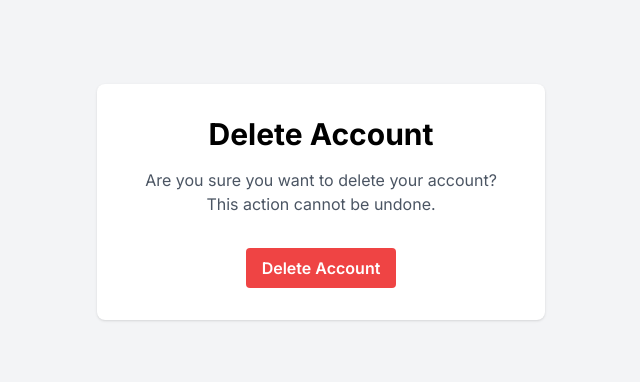
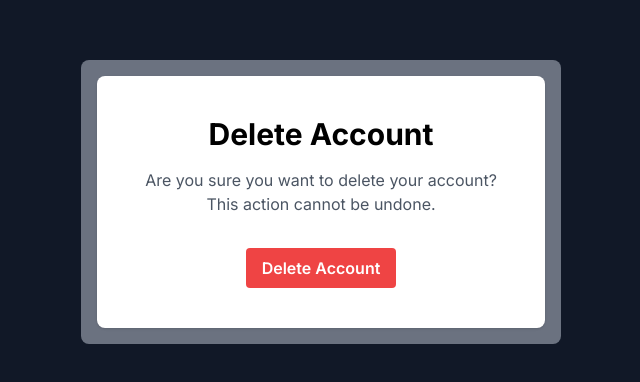
Before and after one commit to 27bronu/social-media, a Next.js app: page /delete in a window 1280 px wide. Shown: the part 198-580 px from the top of the page, without its empty margins (319-959 px from the left). Built offline with nearby package versions, Linux system fonts and the light colour scheme; no server answers.

Commit message:
refactor/edit_UI

```diff
--- a/src/app/delete/page.tsx
+++ b/src/app/delete/page.tsx
@@ -103,16 +103,13 @@ const DeleteAccount = () => {
   };
 
   return (
-    <div className="flex flex-col items-center justify-center h-screen bg-gray-100">
-      <div className="max-w-md p-8 bg-white rounded-lg shadow">
+    <div className="flex flex-col items-center justify-center h-screen bg-gray-900">
+      <div className="bg-gray-500 text-black px-4 py-4 rounded-lg">
+      <div className="max-w-md p-10 bg-white rounded-lg shadow">
         <h1 className="text-3xl font-bold mb-4 text-center">Delete Account</h1>
         <p className="text-gray-600 mb-8 text-center">
           Are you sure you want to delete your account? This action cannot be undone.
         </p>
-
-        {username && (
-          <p className="text-gray-800 mb-4 text-center">{username}</p>
-        )}
 
         <div className="flex justify-center">
           <button
@@ -181,7 +178,7 @@ const DeleteAccount = () => {
 
         {isSuccessModalOpen && (
           <div className="fixed inset-0 flex items-center justify-center bg-gray-900 bg-opacity-50">
-            <div className="bg-white max-w-md rounded-lg p-8">
+            <div className="bg-white max-w-md max-h-full p-16 rounded-lg">
               <h2 className="text-2xl font-bold mb-4 text-center">Account Deletion Successful</h2>
               <p className="text-center">Your account has been successfully deleted.</p>
             </div>
@@ -190,7 +187,7 @@ const DeleteAccount = () => {
 
         {isErrorModalOpen && (
           <div className="fixed inset-0 flex items-center justify-center bg-gray-900 bg-opacity-50">
-            <div className="bg-white max-w-md rounded-lg p-8">
+            <div className="bg-white max-w-md max-h-full p-14 rounded-lg">
               <h2 className="text-2xl font-bold mb-4 text-center">Account Deletion Failed</h2>
               <p className="text-center">Sorry, an error occurred while deleting your account.</p>
               <div className="flex justify-end mt-4">
@@ -207,6 +204,7 @@ const DeleteAccount = () => {
         )}
       </div>
     </div>
+    </div>
   );
 };
 
```
